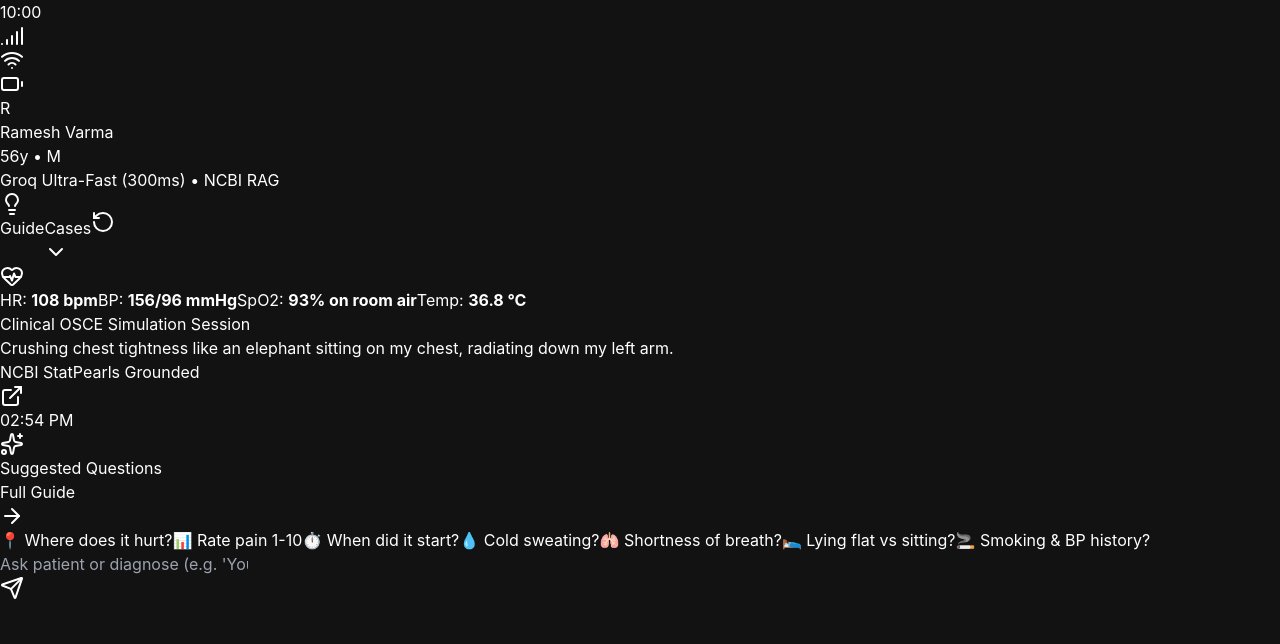
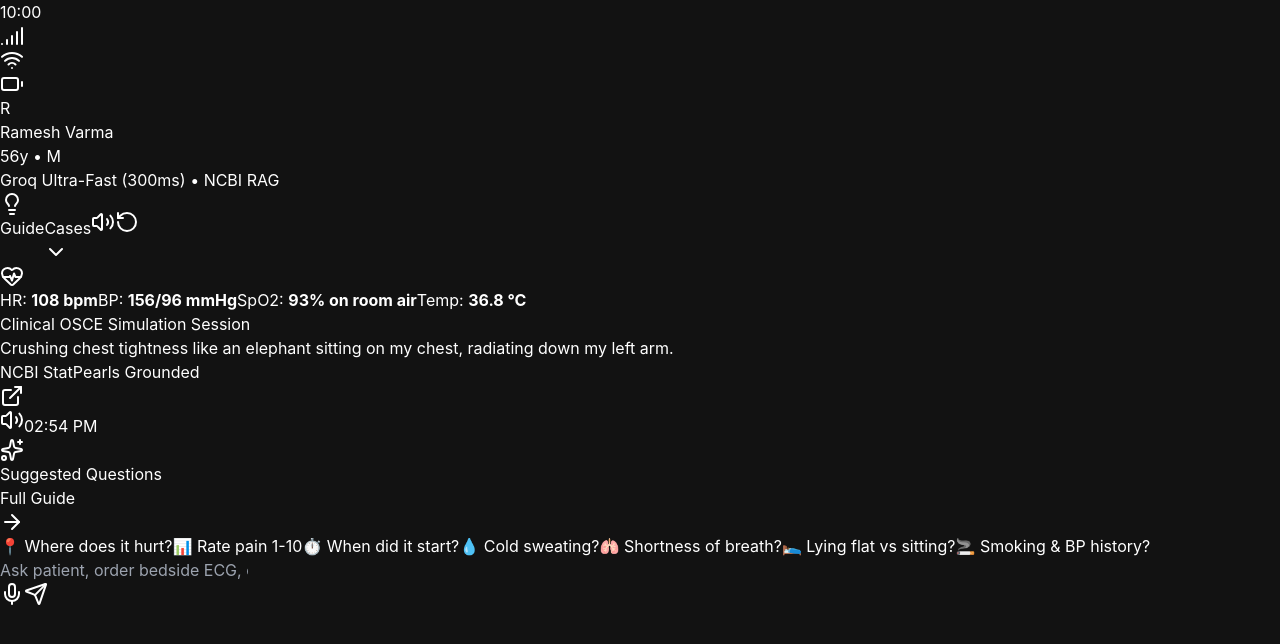
Before and after one commit to mohammedsuhail0/IQOO-hackaton, a React (Vite) app: page / in a window 1280 px wide. Shown: the top 644 px of the page. Built offline with nearby package versions, Linux system fonts and the light colour scheme.

Commit message:
feat: add hands-free voice input and patient speech output to chat-only interface

```diff
--- a/src/App.jsx
+++ b/src/App.jsx
@@ -5,7 +5,8 @@ import { CLINICAL_KNOWLEDGE_BASE } from './ragKnowledgeBase.js';
 import {
   Send, RotateCcw, ChevronDown, HeartPulse,
   Wifi, Battery, Signal, Sparkles, CheckCheck, ExternalLink,
-  Lightbulb, CheckCircle2, AlertCircle, ArrowRight, X, BookOpen
+  Lightbulb, CheckCircle2, AlertCircle, ArrowRight, X, BookOpen,
+  Mic, Volume2, VolumeX
 } from 'lucide-react';
 
 // Clinical Interview Questions Guide for Non-Doctors
@@ -142,7 +143,103 @@ export default function App() {
   ]);
   const [inputText, setInputText] = useState('');
   const [isTyping, setIsTyping] = useState(false);
+  const [isListening, setIsListening] = useState(false);
+  const [isAudioMuted, setIsAudioMuted] = useState(false);
+  const [isPlayingAudio, setIsPlayingAudio] = useState(false);
   const messagesEndRef = useRef(null);
+  const recognitionRef = useRef(null);
+
+  // Stop audio speech synthesis
+  const stopAudio = () => {
+    if (typeof window !== 'undefined' && window.speechSynthesis) {
+      window.speechSynthesis.cancel();
+      setIsPlayingAudio(false);
+    }
+  };
+
+  // Speak patient reply using Web Speech Synthesis
+  const speakPatientText = (text) => {
+    if (typeof window === 'undefined' || !window.speechSynthesis) return;
+    if (isAudioMuted) return;
+
+    window.speechSynthesis.cancel();
+
+    // Clean text of quotes and special characters
+    const clean = text
+      .replace(/<[^>]+>/g, '')
+      .replace(/[“"”]/g, '')
+      .replace(/[*_#]/g, '')
+      .trim();
+
+    if (!clean) return;
+
+    const utterance = new SpeechSynthesisUtterance(clean);
+    utterance.lang = 'en-US';
+
+    // Set natural pitch and pacing based on patient demographics
+    if (currentCase.age >= 60) {
+      utterance.rate = 0.95;
+      utterance.pitch = currentCase.gender === 'Female' ? 1.05 : 0.9;
+    } else {
+      utterance.rate = 1.02;
+      utterance.pitch = currentCase.gender === 'Female' ? 1.15 : 0.95;
+    }
+
+    utterance.onstart = () => setIsPlayingAudio(true);
+    utterance.onend = () => setIsPlayingAudio(false);
+    utterance.onerror = () => setIsPlayingAudio(false);
+
+    window.speechSynthesis.speak(utterance);
+  };
+
+  // Toggle Speech-to-Text Voice Recognition
+  const toggleSpeechRecognition = () => {
+    const SpeechRecognition = typeof window !== 'undefined' ? (window.SpeechRecognition || window.webkitSpeechRecognition) : null;
+    if (!SpeechRecognition) {
+      alert("Speech-to-Text microphone input requires Google Chrome, Edge, or Safari.");
+      return;
+    }
+
+    if (isListening) {
+      recognitionRef.current?.stop();
+      setIsListening(false);
+      return;
+    }
+
+    try {
+      stopAudio();
+      const recognition = new SpeechRecognition();
+      recognition.lang = 'en-US';
+      recognition.interimResults = true;
+      recognition.continuous = false;
+
+      recognition.onstart = () => {
+        setIsListening(true);
+      };
+
+      recognition.onresult = (event) => {
+        const transcript = Array.from(event.results)
+          .map(result => result[0].transcript)
+          .join('');
+        setInputText(transcript);
+      };
+
+      recognition.onerror = (event) => {
+        console.warn('Speech recognition error:', event.error);
+        setIsListening(false);
+      };
+
+      recognition.onend = () => {
+        setIsListening(false);
+      };
+
+      recognitionRef.current = recognition;
+      recognition.start();
+    } catch (err) {
+      console.warn('Speech recognition start failed:', err);
+      setIsListening(false);
+    }
+  };
 
   // Auto-scroll to latest message
   const scrollToBottom = () => {
@@ -155,6 +252,11 @@ export default function App() {
 
   // Reset dialogue when case changes
   useEffect(() => {
+    stopAudio();
+    if (isListening) {
+      recognitionRef.current?.stop();
+      setIsListening(false);
+    }
     setMessages([
       {
         id: `case-init-${currentCase.id}`,
@@ -175,6 +277,11 @@ export default function App() {
 
   // Restart current case
   const handleRestart = () => {
+    stopAudio();
+    if (isListening) {
+      recognitionRef.current?.stop();
+      setIsListening(false);
+    }
     setMessages([
       {
         id: `restart-${Date.now()}`,
@@ -238,6 +345,48 @@ export default function App() {
     // Doctor asks to examine / check
     if (q.includes('check') || q.includes('examine') || q.includes('look') || q.includes('listen') || q.includes('stethoscope') || q.includes('touch') || q.includes('feel')) {
       return `Yes doctor, please check whatever you need! I'll hold as still as I can, just please tell me what is happening to me.`;
+    }
+
+    // In-chat Bedside 12-Lead ECG Order
+    if (q.includes('ecg') || q.includes('electrocardiogram') || q.includes('12 lead') || q.includes('12-lead') || q.includes('ekg') || q.includes('strip')) {
+      if (currentCase.id === 'cardio-1') {
+        return "The triage nurse runs the 12-lead ECG immediately: It shows marked ST-segment elevation of 3.5mm in leads II, III, and aVF with reciprocal depressions in I and aVL. Doctor, what does it mean?!";
+      }
+      if (currentCase.id === 'cardio-3') {
+        return "The nurse hands you the 12-lead ECG: Diffuse concave-upward ST-segment elevations across all precordial leads with PR-segment depression in lead II. Leaning forward is the only thing easing my chest.";
+      }
+      if (currentCase.id === 'cardio-4') {
+        return "The monitor shows regular narrow-complex tachycardia at 195 bpm with absent P waves. My heart feels like it is pounding right out of my ribs!";
+      }
+      return "The nurse attaches the leads and prints the ECG for you, doctor. What does the tracing show?";
+    }
+
+    // In-chat Bedside Troponin / Blood tests
+    if (q.includes('troponin') || q.includes('blood test') || q.includes('labs') || q.includes('enzymes') || q.includes('d-dimer') || q.includes('bnp') || q.includes('draw blood')) {
+      if (currentCase.id === 'cardio-1') {
+        return "The stat bedside lab returns: High-sensitivity Cardiac Troponin I is 4.2 ng/mL (critically elevated above normal 0.04). Doctor, please help me with this pressure!";
+      }
+      if (currentCase.id === 'cardio-2') {
+        return "Bedside blood panel: NT-proBNP is critically elevated at 8,450 pg/mL. My breathing is so heavy doctor.";
+      }
+      return "The nurse draws blood from my vein for the urgent lab tests. Please tell me what you find.";
+    }
+
+    // In-chat Emergency Interventions (Aspirin, Oxygen, Nitro, Lasix)
+    if (q.includes('aspirin') || q.includes('nitro') || q.includes('oxygen') || q.includes('lasix') || q.includes('furosemide') || q.includes('o2') || q.includes('spray') || q.includes('morphine')) {
+      if (q.includes('aspirin')) {
+        return "I chewed and swallowed the aspirin tablets the nurse gave me. It tasted bitter, but I took it. My chest is still very tight, doctor.";
+      }
+      if (q.includes('oxygen') || q.includes('o2') || q.includes('mask') || q.includes('cannula')) {
+        return "The nurse placed the oxygen mask over my nose and mouth. The air feels cool and helps me take a breath, but the pressure is still there.";
+      }
+      if (q.includes('nitro')) {
+        return "The nurse sprayed the medicine under my tongue. It tingled and gave me a slight headache, but my chest is still aching.";
+      }
+      if (q.includes('lasix') || q.includes('furosemide')) {
+        return "The nurse pushed the medication into my IV line. I really hope it starts clearing this fluid out of my chest soon.";
+      }
+      return "The nurse administers that into my IV line right away. Doctor, is it going to help me recover?";
     }
 
     // Doctor tells patient to be calm / relax
@@ -365,6 +514,13 @@ export default function App() {
     const text = textToSend.trim();
     if (!text || isTyping || simulationState !== 'active') return;
 
+    // Stop ongoing speech synthesis and listening
+    stopAudio();
+    if (isListening) {
+      recognitionRef.current?.stop();
+      setIsListening(false);
+    }
+
     const userMessage = {
       id: `user-${Date.now()}`,
       sender: 'doctor',
@@ -421,6 +577,7 @@ export default function App() {
         setMessages(prev => [...prev, patientPanicMsg]);
         setEvaluationData(evalPayload);
         setSimulationState('concluded');
+        speakPatientText(patientPanicMsg.text);
       }, 700);
       return;
     }
@@ -466,6 +623,7 @@ export default function App() {
         setMessages(prev => [...prev, patientClosureMsg]);
         setEvaluationData(evalPayload);
         setSimulationState('concluded');
+        speakPatientText(patientReplyText);
       }, 700);
       return;
     }
@@ -529,6 +687,7 @@ export default function App() {
 
     setMessages(prev => [...prev, patientMessage]);
     setIsTyping(false);
+    speakPatientText(replyText);
   };
 
   // Quick Clinical Suggestion Chips tailored to current case
@@ -613,6 +772,26 @@ export default function App() {
             >
               <span className="text-[11px]">Cases</span>
               <ChevronDown className={`w-3 h-3 transition-transform ${showCaseSelector ? 'rotate-180' : ''}`} />
+            </button>
+
+            {/* Patient Audio Voice Toggle */}
+            <button
+              onClick={() => {
+                if (isPlayingAudio) stopAudio();
+                setIsAudioMuted(!isAudioMuted);
+              }}
+              title={isAudioMuted ? "Unmute Patient Voice" : "Mute Patient Voice"}
+              className={`p-1.5 rounded-full transition flex items-center justify-center ${
+                isAudioMuted
+                  ? 'text-slate-500 hover:text-slate-300 hover:bg-slate-800'
+                  : 'text-blue-400 bg-blue-500/10 hover:bg-blue-500/20 border border-blue-500/30'
+              }`}
+            >
+              {isAudioMuted ? (
+                <VolumeX className="w-3.5 h-3.5" />
+              ) : (
+                <Volume2 className={`w-3.5 h-3.5 ${isPlayingAudio ? 'animate-pulse text-emerald-400' : ''}`} />
+              )}
             </button>
 
             {/* Restart Button */}
@@ -774,7 +953,17 @@ export default function App() {
                         <span className="truncate">NCBI StatPearls Grounded</span>
                         <ExternalLink className="w-2.5 h-2.5 shrink-0" />
                       </a>
-                      <span className="text-slate-400 shrink-0">{m.time}</span>
+                      <div className="flex items-center gap-1.5 shrink-0">
+                        <button
+                          type="button"
+                          onClick={() => speakPatientText(m.text)}
+                          title="Play Patient Voice"
+                          className="text-slate-400 hover:text-blue-300 transition p-0.5"
+                        >
+                          <Volume2 className="w-2.5 h-2.5" />
+                        </button>
+                        <span className="text-slate-400">{m.time}</span>
+                      </div>
                     </div>
                   )}
 
@@ -785,7 +974,15 @@ export default function App() {
                     </div>
                   )}
                   {!isDoctor && !m.sourceCitation && (
-                    <div className="flex items-center justify-end gap-1 mt-0.5 text-[9px] text-slate-400">
+                    <div className="flex items-center justify-end gap-1.5 mt-0.5 text-[9px] text-slate-400">
+                      <button
+                        type="button"
+                        onClick={() => speakPatientText(m.text)}
+                        title="Play Patient Voice"
+                        className="text-slate-400 hover:text-blue-300 transition p-0.5"
+                      >
+                        <Volume2 className="w-2.5 h-2.5" />
+                      </button>
                       <span>{m.time}</span>
                     </div>
                   )}
@@ -995,11 +1192,28 @@ export default function App() {
                   type="text"
                   value={inputText}
                   onChange={(e) => setInputText(e.target.value)}
-                  placeholder="Ask patient or diagnose (e.g. 'You are having a...')"
+                  placeholder={isListening ? "Listening to your voice..." : "Ask patient, order bedside ECG, or diagnose..."}
                   disabled={isTyping}
-                  className="w-full bg-[#1e293b] text-slate-100 placeholder-slate-400 text-xs rounded-full pl-3.5 pr-3 py-2 border border-slate-700/70 focus:outline-none focus:border-blue-500 focus:ring-1 focus:ring-blue-500 transition shadow-inner disabled:opacity-50"
+                  className={`w-full bg-[#1e293b] text-slate-100 placeholder-slate-400 text-xs rounded-full pl-3.5 pr-3 py-2 border ${
+                    isListening ? 'border-rose-500 ring-1 ring-rose-500/50' : 'border-slate-700/70'
+                  } focus:outline-none focus:border-blue-500 focus:ring-1 focus:ring-blue-500 transition shadow-inner disabled:opacity-50`}
                 />
               </div>
+
+              {/* Speech-to-Text Microphone Button */}
+              <button
+                type="button"
+                onClick={toggleSpeechRecognition}
+                disabled={isTyping}
+                title={isListening ? "Listening... click to stop" : "Speak to Patient (Hands-free Voice Input)"}
+                className={`w-8 h-8 rounded-full transition flex items-center justify-center shrink-0 ${
+                  isListening
+                    ? 'bg-rose-600 text-white animate-pulse shadow-lg shadow-rose-600/50'
+                    : 'bg-slate-800 hover:bg-slate-700 text-slate-300 border border-slate-700/60'
+                }`}
+              >
+                <Mic className="w-3.5 h-3.5" />
+              </button>
 
               <button
                 type="submit"
```
